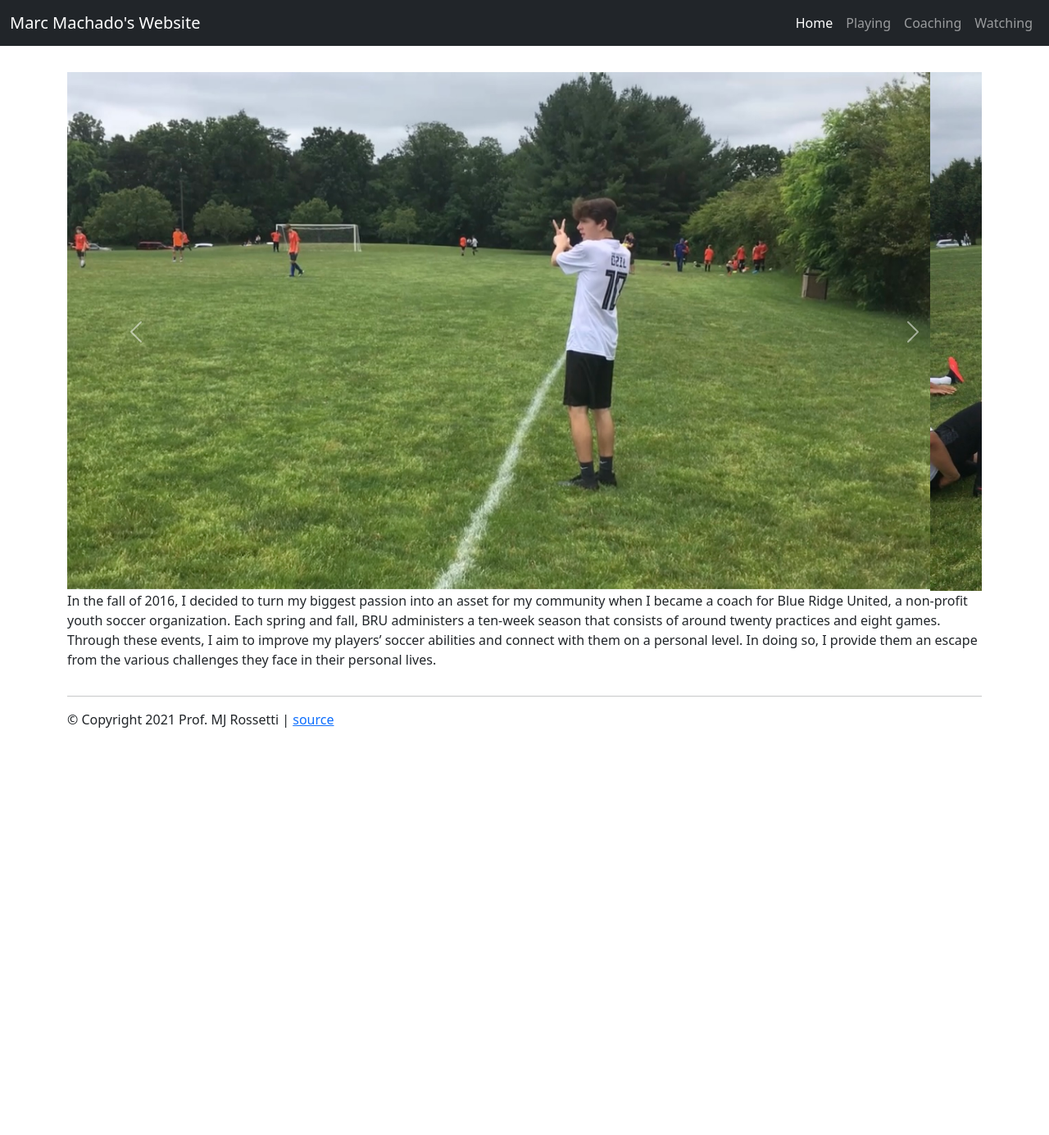
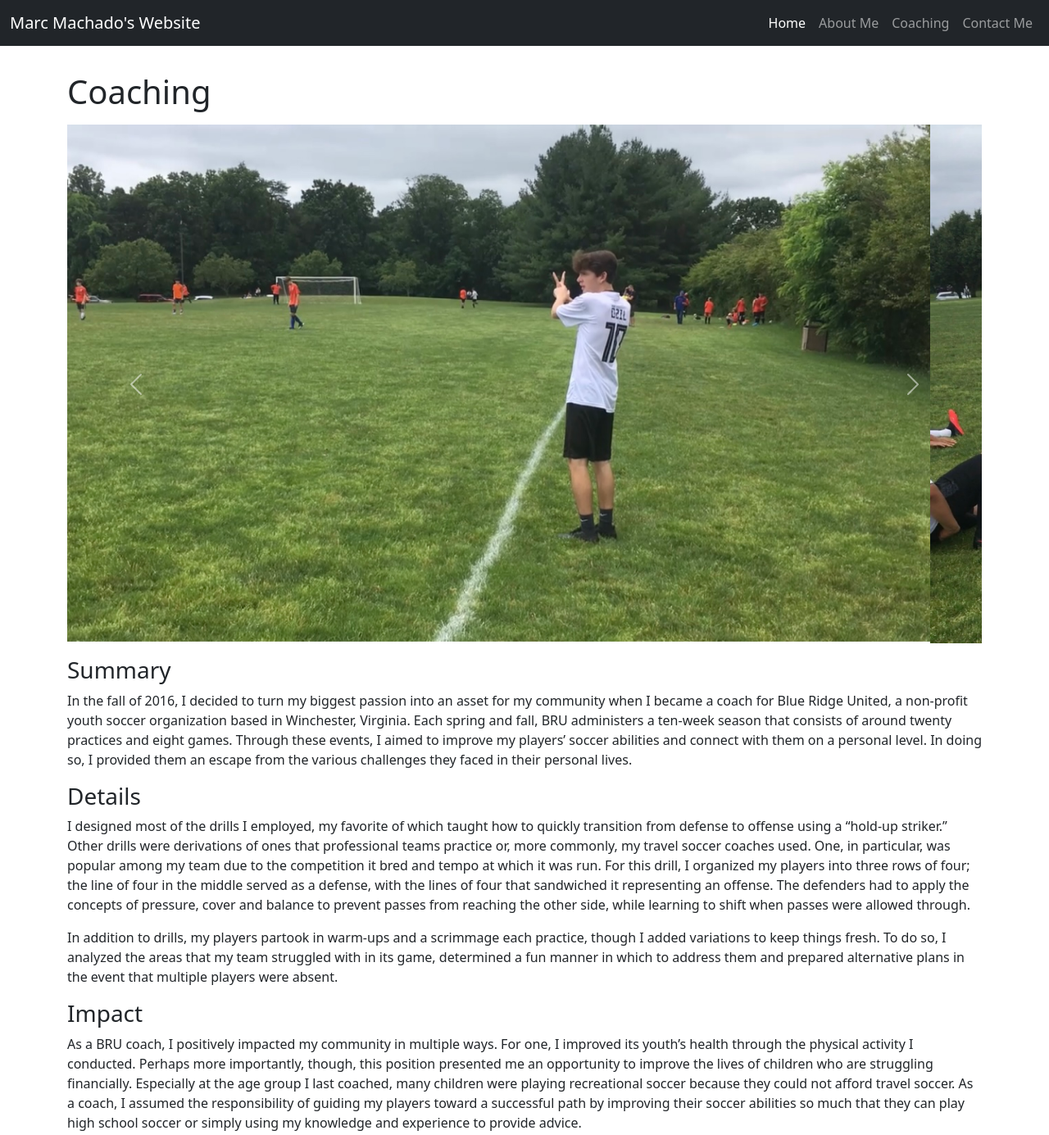
Before and after one commit to mmachado78/Final-Website-Project, a plain HTML site: page coaching.html in a window 1280 px wide. Shown: the top 1385 px of the page at 82% size. Before the commit the page ends 922 px from the top, so only its background shows below. Drawn offline with nearby package versions, Linux system fonts and the light colour scheme.

Commit message:
Added text

```diff
--- a/coaching.html
+++ b/coaching.html
@@ -30,15 +30,15 @@
            </li>
 
            <li class="nav-item">
-               <a class="nav-link" href="playing.html">Playing</a>
-           </li>
+            <a class="nav-link" href="about.html">About Me</a>
+        </li>
 
            <li class="nav-item">
              <a class="nav-link" href="coaching.html">Coaching</a>
            </li>
 
            <li class="nav-item">
-               <a class="nav-link" href="watching.html">Watching</a>
+               <a class="nav-link" href="contact.html">Contact Me</a>
              </li>
 
          </ul>
@@ -52,8 +52,13 @@
    <div class="container" style="margin-top:2em;">
 
      <div>
-       <h1>
-       </h1>
+       <h1>Coaching</h1>
+
+       <div>
+         <p>
+
+         </p>
+       </div>
 
        <div id="carouselExampleControls" class="carousel slide" data-bs-ride="carousel">
         <div class="carousel-inner">
@@ -81,11 +86,29 @@
       </div>
      </div>
 
+     <div>
+       <p>
+
+       </p>
+     </div>
+
+      <h3>Summary</h3>
+
      <p>
-      In the fall of 2016, I decided to turn my biggest passion into an asset for my community when I became a coach for Blue Ridge United, a non-profit youth soccer organization. Each spring and fall, BRU administers a ten-week season that consists of around twenty practices and eight games. Through these events, I aim to improve my players’ soccer abilities and connect with them on a personal level. In doing so, I provide them an escape from the various challenges they face in their personal lives.
+      In the fall of 2016, I decided to turn my biggest passion into an asset for my community when I became a coach for Blue Ridge United, a non-profit youth soccer organization based in Winchester, Virginia. Each spring and fall, BRU administers a ten-week season that consists of around twenty practices and eight games. Through these events, I aimed to improve my players’ soccer abilities and connect with them on a personal level. In doing so, I provided them an escape from the various challenges they faced in their personal lives.
     </p>
 
-     <footer style="margin-top:2em; margin-bottom:2em;">
+      <h3>Details</h3>
+
+    <p>I designed most of the drills I employed, my favorite of which taught how to quickly transition from defense to offense using a “hold-up striker.” Other drills were derivations of ones that professional teams practice or, more commonly, my travel soccer coaches used. One, in particular, was popular among my team due to the competition it bred and tempo at which it was run. For this drill, I organized my players into three rows of four; the line of four in the middle served as a defense, with the lines of four that sandwiched it representing an offense. The defenders had to apply the concepts of pressure, cover and balance to prevent passes from reaching the other side, while learning to shift when passes were allowed through.</p>
+
+    <p>In addition to drills, my players partook in warm-ups and a scrimmage each practice, though I added variations to keep things fresh. To do so, I analyzed the areas that my team struggled with in its game, determined a fun manner in which to address them and prepared alternative plans in the event that multiple players were absent.</p>
+
+    <h3>Impact</h3>
+
+    <p>As a BRU coach, I positively impacted my community in multiple ways. For one, I improved its youth’s health through the physical activity I conducted. Perhaps more importantly, though, this position presented me an opportunity to improve the lives of children who are struggling financially. Especially at the age group I last coached, many children were playing recreational soccer because they could not afford travel soccer. As a coach, I assumed the responsibility of guiding my players toward a successful path by improving their soccer abilities so much that they can play high school soccer or simply using my knowledge and experience to provide advice.</p>
+
+      <footer style="margin-top:2em; margin-bottom:2em;">
        <hr>
        &copy; Copyright 2021 Prof. MJ Rossetti |
        <a href="https://github.com/prof-rossetti/">source</a>
```
Also changed, not shown: about.html (renamed from playing.html, +4 -4 lines), contact.html (renamed from watching.html, +14 -4 lines), index.html (+2 -2 lines).
